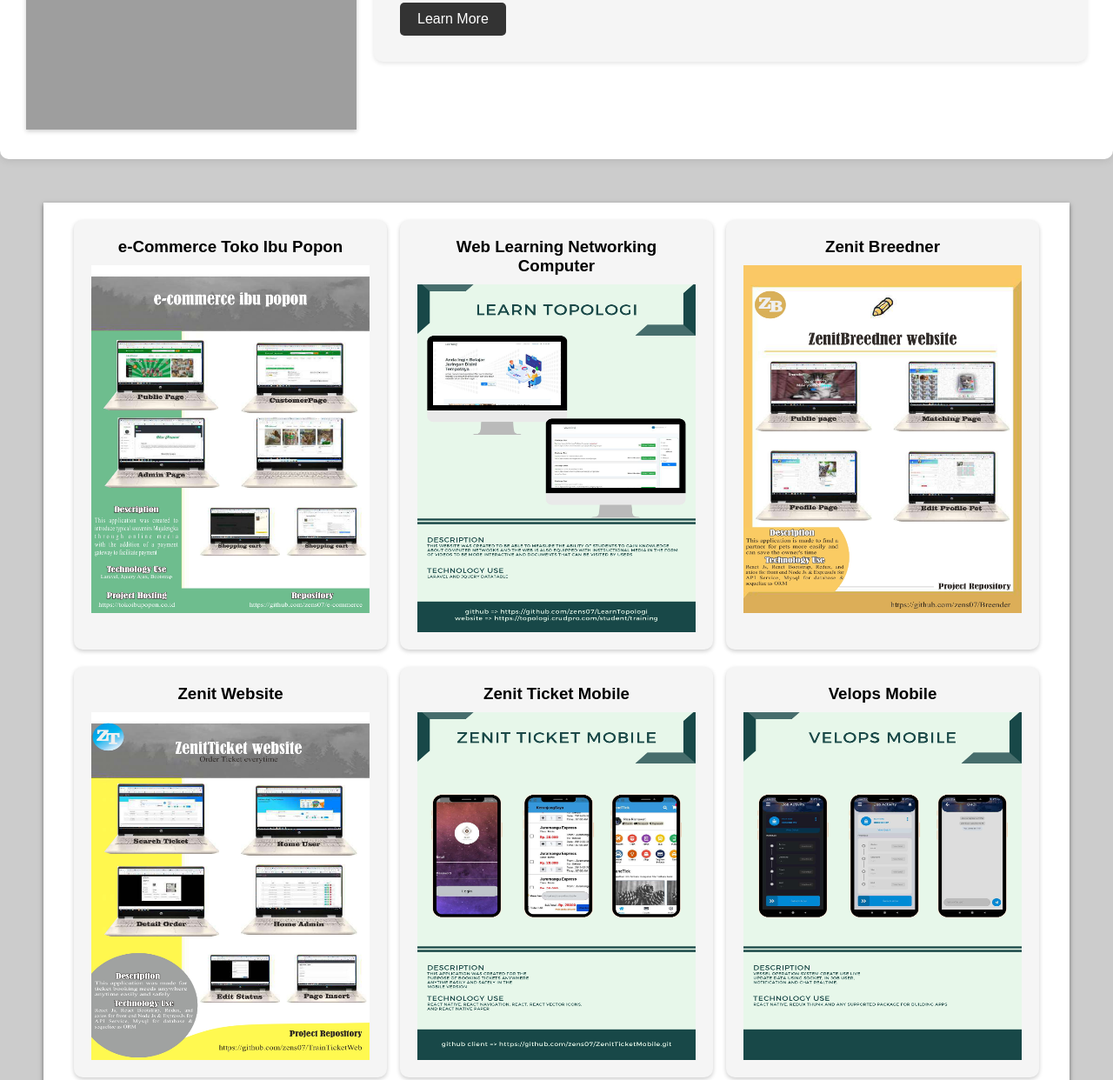
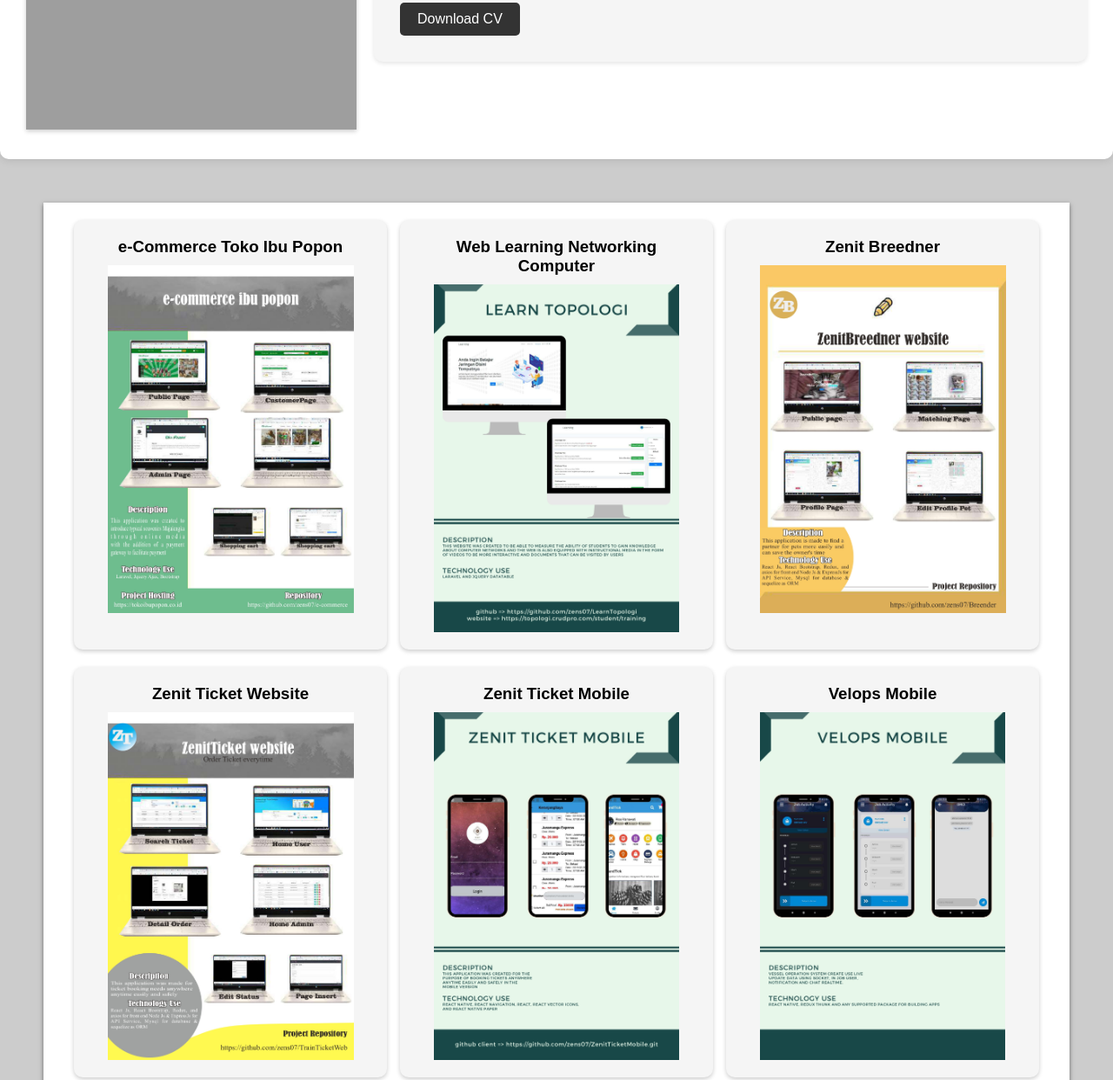
Before and after one commit to zens07/zens07.github.io, a plain HTML site: page index.html in a window 1280 px wide. Shown: the part 1111-2353 px from the top of the page at 87% size. Drawn offline with Linux system fonts and the light colour scheme; grey boxes are pictures that could not be loaded.

Commit message:
added new portofolio

```diff
--- a/index.html
+++ b/index.html
@@ -20,6 +20,7 @@
           <ul>
             <li><a href="#myprofile">My Profile</a></li>
             <li><a href="#myproject">My Project</a></li>
+            <li><a href="#experience">Experience</a></li>
             <li><a href="#certificateskills">Certificate and Skills</a></li>
             <li><a href="#contact">Contact</a></li>
           </ul>
@@ -33,16 +34,13 @@
         <h2>Muhammad Nur Zaeni</h2>
         <h4>Frontend Developer</h4>
         <div class="social-media-bar">
-          <a href="https://www.facebook.com/your-profile" target="_blank"
+          <a href="https://www.facebook.com/coecriet" target="_blank"
             ><i class="fab fa-facebook"></i
           ></a>
-          <a href="https://twitter.com/your-profile" target="_blank"
-            ><i class="fab fa-twitter"></i
-          ></a>
-          <a href="https://www.instagram.com/your-profile" target="_blank"
+          <a href="https://www.instagram.com/zen.mnur/" target="_blank"
             ><i class="fab fa-instagram"></i
           ></a>
-          <a href="https://www.linkedin.com/in/your-profile" target="_blank"
+          <a href="https://www.linkedin.com/in/muhammad-nur-zaeni" target="_blank"
             ><i class="fab fa-linkedin"></i
           ></a>
         </div>
@@ -70,12 +68,12 @@
                 field.
               </p>
             </div>
-            <div class="btn-dark py-3 px-5 mt-5">Learn More</div>
+            <div class="btn-dark py-3 px-5 mt-5">Download CV</div>
           </div>
         </div>
       </div>
       <div class="project-container" id="myproject"></div>
-      <div class="timeline-container"></div>
+      <div class="timeline-container" id="experience"></div>
       <div id="certificateskills">
         <div class="certificate-container">
           <h2>Certificate</h2>
--- a/json/project-data.json
+++ b/json/project-data.json
@@ -2,56 +2,91 @@
   {
     "id": 1,
     "title": "e-Commerce Toko Ibu Popon",
-    "imgPath": "./assets/images/portofolio/porto11.jpg"
+    "imgPath": "./assets/images/portofolio/porto11.jpg",
+    "linkProject": "https://github.com/zens07/e-commerce"
   },
   {
     "id": 2,
     "title": "Web Learning Networking Computer",
-    "imgPath": "./assets/images/portofolio/porto10.jpg"
+    "imgPath": "./assets/images/portofolio/porto10.jpg",
+    "linkProject": "https://github.com/zens07/LearnTopologi"
   },
   {
     "id": 3,
     "title": "Zenit Breedner",
-    "imgPath": "./assets/images/portofolio/porto9.jpg"
+    "imgPath": "./assets/images/portofolio/porto9.jpg",
+    "linkProject": "https://github.com/zens07/Breender"
   },
   {
     "id": 4,
-    "title": "Zenit Website",
-    "imgPath": "./assets/images/portofolio/porto8.jpg"
+    "title": "Zenit Ticket Website",
+    "imgPath": "./assets/images/portofolio/porto8.jpg",
+    "linkProject": "https://github.com/zens07/TrainTicketWeb"
   },
   {
     "id": 5,
     "title": "Zenit Ticket Mobile",
-    "imgPath": "./assets/images/portofolio/porto7.jpg"
+    "imgPath": "./assets/images/portofolio/porto7.jpg",
+    "linkProject": "https://github.com/zens07/ZenitTicketMobile"
   },
   {
     "id": 6,
     "title": "Velops Mobile",
-    "imgPath": "./assets/images/portofolio/porto6.jpg"
+    "imgPath": "./assets/images/portofolio/porto6.jpg",
+    "linkProject": "https://github.com/zens07"
   },
   {
     "id": 7,
     "title": "Phinnisi Web Control",
-    "imgPath": "./assets/images/portofolio/porto5.jpg"
+    "imgPath": "./assets/images/portofolio/porto5.jpg",
+    "linkProject": "https://github.com/zens07"
   },
   {
     "id": 8,
     "title": "Phinnisi TabV1",
-    "imgPath": "./assets/images/portofolio/porto4.jpg"
+    "imgPath": "./assets/images/portofolio/porto4.jpg",
+    "linkProject": "https://github.com/zens07"
   },
   {
     "id": 9,
     "title": "Phinnisi TabV2",
-    "imgPath": "./assets/images/portofolio/porto3.jpg"
+    "imgPath": "./assets/images/portofolio/porto3.jpg",
+    "linkProject": "https://play.google.com/store/apps/details?id=com.ilcs.phinnisitab"
   },
   {
     "id": 10,
     "title": "Phinnisi Mobile",
-    "imgPath": "./assets/images/portofolio/porto2.jpg"
+    "imgPath": "./assets/images/portofolio/porto2.jpg",
+    "linkProject": "https://play.google.com/store/apps/details?id=com.ilcs.phinnisismartphone"
   },
   {
     "id": 11,
     "title": "CrystalSea Indonesian",
-    "imgPath": "./assets/images/portofolio/porto1.jpg"
+    "imgPath": "./assets/images/portofolio/porto1.jpg",
+    "linkProject": "https://crystalsea.id/"
+  },
+  {
+    "id": 12,
+    "title": "CrystalSea Singapore",
+    "imgPath": "./assets/images/portofolio/porto1.jpg",
+    "linkProject": "https://crystalsea.sg/"
+  },
+  {
+    "id": 13,
+    "title": "Admin Control CrystalSea Indonesian and Singapore",
+    "imgPath": "./assets/images/portofolio/porto12.jpg",
+    "linkProject": "https://github.com/zens07/crystal-admin/"
+  },
+  {
+    "id": 14,
+    "title": "Octoclicks by CIMB Niaga",
+    "imgPath": "./assets/images/portofolio/porto13.jpg",
+    "linkProject": "https://www.octoclicks.co.id/login/"
+  },
+  {
+    "id": 15,
+    "title": "Admin Control CIMB Niaga for octoclicks",
+    "imgPath": "./assets/images/portofolio/porto14.jpg",
+    "linkProject": "https://github.com/zens0"
   }
 ]
--- a/script.js
+++ b/script.js
@@ -39,7 +39,7 @@ document.addEventListener("DOMContentLoaded", () => {
         project.innerHTML = `
             <h3>${item.title}</h3>
             <img src="${item.imgPath}" alt="${item.title}" class="project-image">
-            <a href="#" class="btn-dark">View Project</a>
+            <a href="${item.linkProject}" class="btn-dark" style="text-align:center;" target="_blank">View Project</a>
           `;
         projectContainer.appendChild(project);
       });
--- a/style.css
+++ b/style.css
@@ -195,6 +195,7 @@ h4 {
 }
 .social-media-bar a:hover {
   color: #007bff; /* Change to your preferred hover color */
+  background-color: #fff;
 }
 
 /* My Profile */
@@ -289,7 +290,9 @@ h4 {
 
 .project img.project-image {
   width: 100%;
-  height: 400px;
+  max-height: 400px;
+  object-fit: contain;
+  object-position: top center;
 }
 .project a {
   visibility: hidden;
@@ -315,6 +318,11 @@ h4 {
     visibility: visible;
     opacity: 1;
     overflow: visible;
+  }
+}
+@media (max-width: 425px) {
+  .project-container {
+    margin: 50px 20px;
   }
 }
 
```
Also changed, not shown: assets/images/portofolio/porto12.jpg (added), assets/images/portofolio/porto13.jpg (added), assets/images/portofolio/porto14.jpg (added).
